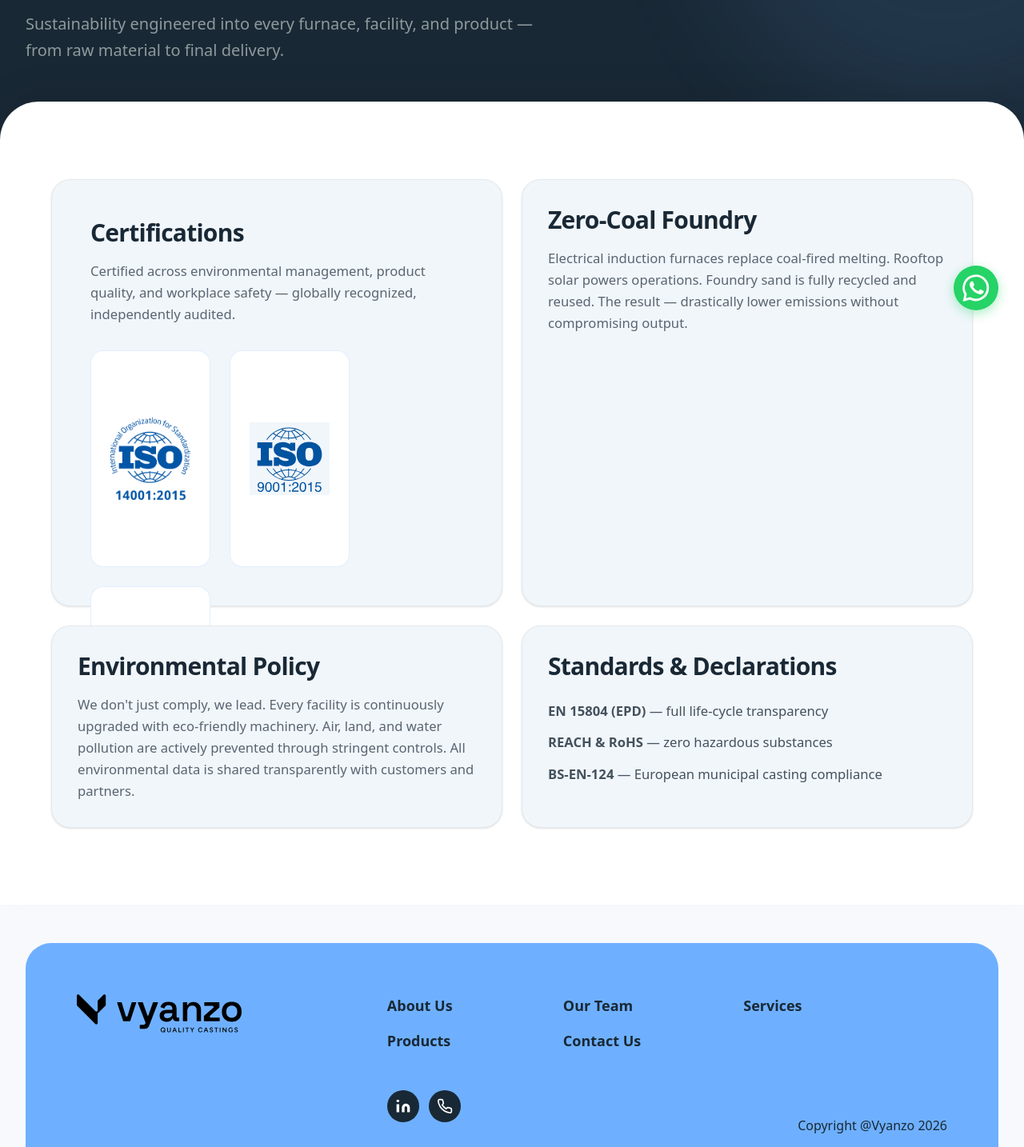
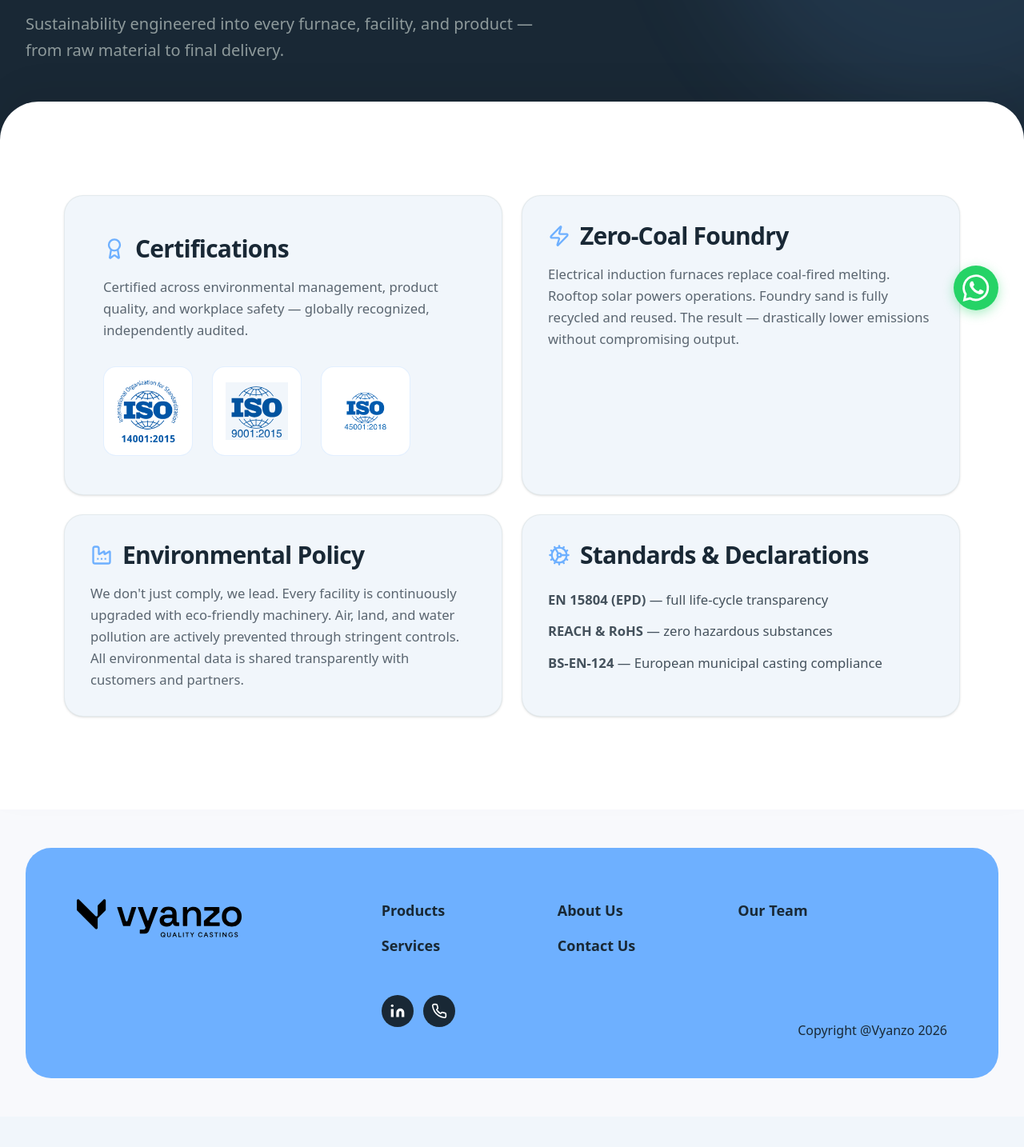
Before and after one commit to Vishesh-gandhineru/vyanzo-site-ai, a Next.js app: page /sustainability in a window 1280 px wide. Shown: the part 380-1814 px from the top of the page at 80% size. After the commit the page ends 1776 px from the top, so only its background shows below. Built offline with nearby package versions, Linux system fonts and the light colour scheme.

Commit message:
updated footer and sustainablity page content --done

```diff
--- a/src/app/sustainability/page.tsx
+++ b/src/app/sustainability/page.tsx
@@ -4,17 +4,14 @@ import GlobalHeader from "@/components/GlobalHeader";
 import Footer from "@/components/Footer";
 import { Zap, Award, Factory, Cog } from "lucide-react";
 import Image from "next/image";
-
+import { motion } from "framer-motion";
 
 export default function SustainabilityPage() {
-
-
   return (
     <main className="min-h-screen bg-[#f8f9fc] font-sans flex flex-col">
       <GlobalHeader />
 
       {/* Hero / Overview Section */}
-
 
       <section className="w-full bg-bg-dark text-white py-24 px-4 md:px-8 font-sans relative overflow-hidden">
         {/* Background Graphic */}
@@ -22,107 +19,149 @@ export default function SustainabilityPage() {
 
         <div className="max-w-[1400px] mx-auto relative z-10">
           <div className="flex flex-col md:flex-row md:items-end justify-between gap-8">
-            <div className="max-w-3xl">
+            <motion.div
+              initial={{ opacity: 0, y: 30 }}
+              animate={{ opacity: 1, y: 0 }}
+              transition={{ duration: 0.6 }}
+              className="max-w-3xl"
+            >
               <div className="flex items-center gap-3 text-brand-primary text-sm font-sans font-bold tracking-widest uppercase mb-6">
                 <span className="w-1.5 h-1.5 rounded-full bg-brand-primary"></span>
                 ENVIRONMENTAL RESPONSIBILITY
               </div>
               <h1 className="text-hero-inner font-serif font-bold tracking-tight mb-6">
-                   We Cleaner Processes, <span className="text-brand-primary">Greener Casting.</span>
+                We Cleaner Processes,{" "}
+                <span className="text-brand-primary">Greener Casting.</span>
               </h1>
               <p className="text-brand-ash/80 text-lg md:text-xl font-sans font-normal max-w-2xl leading-relaxed">
-                 Sustainability engineered into every furnace, facility, and product — from raw material to final delivery.
+                Sustainability engineered into every furnace, facility, and
+                product — from raw material to final delivery.
               </p>
-            </div>
-
-
+            </motion.div>
           </div>
         </div>
       </section>
 
-<section className="py-24 px-6 md:px-12 lg:px-16 bg-white relative -mt-12 rounded-t-[3rem] z-20 shadow-[0_-20px_40px_rgba(0,0,0,0.05)] border-t border-brand-ash/10">
+      <section className="section-xl bg-white relative -mt-12 rounded-t-[3rem] z-20 shadow-[0_-20px_40px_rgba(0,0,0,0.05)] border-t border-brand-ash/10">
         <div className="max-w-[1400px] mx-auto">
-
           <div className="flex flex-col gap-6 md:grid md:grid-cols-2">
-
             {/* Card 1 — Certifications (Full width on desktop) */}
-      <div className="md:col-span-1 bg-text-dark-bg border border-brand-ash/20 shadow-sm rounded-3xl p-8 md:p-12 flex flex-col gap-8">
+            <motion.div
+              initial={{ opacity: 0, y: 20 }}
+              whileInView={{ opacity: 1, y: 0 }}
+              viewport={{ once: true }}
+              transition={{ duration: 0.5 }}
+              className="md:col-span-1 bg-text-dark-bg border border-brand-ash/20 shadow-sm rounded-3xl p-8 md:p-12 flex flex-col gap-8"
+            >
               <div>
-          <h3 className="text-section-h3 font-serif font-semibold text-text-light-bg tracking-tight mb-4">
+                <h3 className="text-section-h3 font-serif font-semibold text-text-light-bg tracking-tight mb-4 flex items-center gap-3">
+                  <Award className="w-7 h-7 text-brand-primary shrink-0" />
                   Certifications
                 </h3>
                 <p className="text-text-light-bg/70 font-sans text-body-lg leading-relaxed max-w-3xl">
-            Certified across environmental management, product quality, and workplace safety — globally recognized, independently audited.
+                  Certified across environmental management, product quality,
+                  and workplace safety — globally recognized, independently
+                  audited.
                 </p>
               </div>
 
               {/* Logo Row */}
               <div className="flex flex-wrap items-center gap-6">
-          <div className="px-6 py-4 bg-white rounded-2xl border border-brand-primary/20 text-text-light-bg font-semibold font-sans text-sm h-full grid place-items-center">
-            <img src="certified/iso-14001-2015.webp" alt="ISO 14001" width={100} height={100} />
+                <div className="px-4 py-4 bg-white rounded-2xl border border-brand-primary/20 flex items-center justify-center w-28 h-28 shrink-0">
+                  <img
+                    src="certified/iso-14001-2015.webp"
+                    alt="ISO 14001"
+                    className="w-full h-full object-contain"
+                  />
                 </div>
-          <div className="px-6 py-4 bg-white rounded-2xl border border-brand-primary/20 text-text-light-bg font-semibold font-sans text-sm h-full grid place-items-center">
-            <img src="certified/ISO_9001-2015.svg" alt="ISO 9001" width={100} height={100} />
+                <div className="px-4 py-4 bg-white rounded-2xl border border-brand-primary/20 flex items-center justify-center w-28 h-28 shrink-0">
+                  <img
+                    src="certified/ISO_9001-2015.svg"
+                    alt="ISO 9001"
+                    className="w-full h-full object-contain"
+                  />
                 </div>
-          <div className="px-6 py-4 bg-white rounded-2xl border border-brand-primary/20 text-text-light-bg font-semibold font-sans text-sm h-full grid place-items-center">
-            <img src="certified/ISO-45001-2018.png" alt="ISO 45001" width={100} height={100} />
+                <div className="px-4 py-4 bg-white rounded-2xl border border-brand-primary/20 flex items-center justify-center w-28 h-28 shrink-0">
+                  <img
+                    src="certified/ISO-45001-2018.png"
+                    alt="ISO 45001"
+                    className="w-full h-full object-contain"
+                  />
                 </div>
               </div>
-      </div>
+            </motion.div>
 
             {/* Card 2 — Zero-Coal Foundry */}
-      <div className="bg-text-dark-bg border border-brand-ash/20 shadow-sm rounded-3xl p-8 flex flex-col gap-4">
-        <h3 className="text-section-h3 font-serif font-semibold text-text-light-bg tracking-tight">
+            <motion.div
+              initial={{ opacity: 0, y: 20 }}
+              whileInView={{ opacity: 1, y: 0 }}
+              viewport={{ once: true }}
+              transition={{ duration: 0.5, delay: 0.1 }}
+              className="bg-text-dark-bg border border-brand-ash/20 shadow-sm rounded-3xl p-8 flex flex-col gap-4"
+            >
+              <h3 className="text-section-h3 font-serif font-semibold text-text-light-bg tracking-tight flex items-center gap-3">
+                <Zap className="w-7 h-7 text-brand-primary shrink-0" />
                 Zero-Coal Foundry
               </h3>
               <p className="text-text-light-bg/70 font-sans text-body-lg leading-relaxed">
-          Electrical induction furnaces replace coal-fired melting. Rooftop solar powers operations. Foundry sand is fully recycled and reused. The result — drastically lower emissions without compromising output.
+                Electrical induction furnaces replace coal-fired melting.
+                Rooftop solar powers operations. Foundry sand is fully recycled
+                and reused. The result — drastically lower emissions without
+                compromising output.
               </p>
-      </div>
+            </motion.div>
 
             {/* Card 3 — Environmental Policy */}
-      <div className="bg-text-dark-bg border border-brand-ash/20 shadow-sm rounded-3xl p-8 flex flex-col gap-4">
-        <h3 className="text-section-h3 font-serif font-semibold text-text-light-bg tracking-tight">
+            <motion.div
+              initial={{ opacity: 0, y: 20 }}
+              whileInView={{ opacity: 1, y: 0 }}
+              viewport={{ once: true }}
+              transition={{ duration: 0.5, delay: 0.2 }}
+              className="bg-text-dark-bg border border-brand-ash/20 shadow-sm rounded-3xl p-8 flex flex-col gap-4"
+            >
+              <h3 className="text-section-h3 font-serif font-semibold text-text-light-bg tracking-tight flex items-center gap-3">
+                <Factory className="w-7 h-7 text-brand-primary shrink-0" />
                 Environmental Policy
               </h3>
               <p className="text-text-light-bg/70 font-sans text-body-lg leading-relaxed">
-          We don't just comply, we lead. Every facility is continuously upgraded with eco-friendly machinery. Air, land, and water pollution are actively prevented through stringent controls. All environmental data is shared transparently with customers and partners.
+                We don't just comply, we lead. Every facility is continuously
+                upgraded with eco-friendly machinery. Air, land, and water
+                pollution are actively prevented through stringent controls. All
+                environmental data is shared transparently with customers and
+                partners.
               </p>
-      </div>
+            </motion.div>
 
             {/* Card 4 — Standards & Declarations */}
-      <div className="bg-text-dark-bg border border-brand-ash/20 shadow-sm rounded-3xl p-8 flex flex-col gap-6">
-        <h3 className="text-section-h3 font-serif font-semibold text-text-light-bg tracking-tight">
+            <motion.div
+              initial={{ opacity: 0, y: 20 }}
+              whileInView={{ opacity: 1, y: 0 }}
+              viewport={{ once: true }}
+              transition={{ duration: 0.5, delay: 0.3 }}
+              className="bg-text-dark-bg border border-brand-ash/20 shadow-sm rounded-3xl p-8 flex flex-col gap-6"
+            >
+              <h3 className="text-section-h3 font-serif font-semibold text-text-light-bg tracking-tight flex items-center gap-3">
+                <Cog className="w-7 h-7 text-brand-primary shrink-0" />
                 Standards & Declarations
               </h3>
               <div className="flex flex-col gap-3 text-text-light-bg/80 font-sans text-body-lg">
                 <div>
-            <span className="font-semibold">EN 15804 (EPD)</span> — full life-cycle transparency
+                  <span className="font-semibold">EN 15804 (EPD)</span> — full
+                  life-cycle transparency
                 </div>
                 <div>
-            <span className="font-semibold">REACH & RoHS</span> — zero hazardous substances
+                  <span className="font-semibold">REACH & RoHS</span> — zero
+                  hazardous substances
                 </div>
                 <div>
-            <span className="font-semibold">BS-EN-124</span> — European municipal casting compliance
+                  <span className="font-semibold">BS-EN-124</span> — European
+                  municipal casting compliance
                 </div>
               </div>
+            </motion.div>
           </div>
-
         </div>
-
-</div>
-
-
       </section>
-
-
-
-
-
-
-
-
-
 
       <Footer />
     </main>
--- a/src/components/Footer.tsx
+++ b/src/components/Footer.tsx
@@ -6,7 +6,6 @@ import { Linkedin, ChevronUp } from "lucide-react";
 
 // We will use standard Svgs or Lucide icons for social.
 const WhatsAppIcon = ({ className }: { className?: string }) => (
-
   <svg
     xmlns="http://www.w3.org/2000/svg"
     width="24"
@@ -42,7 +41,6 @@ export default function Footer() {
   return (
     <footer className="w-full pt-12 pb-12 px-4 md:px-8 font-sans">
       <div className="max-w-[1400px] mx-auto bg-brand-primary rounded-4xl p-8 md:p-12 lg:p-16 flex flex-col md:flex-row justify-between relative overflow-hidden">
-
         {/* Left Section: Logo */}
         <div className="shrink-0 mb-12 md:mb-0">
           {/* Logo with brightness-0 to make it black/dark */}
@@ -57,14 +55,20 @@ export default function Footer() {
 
         {/* Middle Section: Links Grid */}
         <div className="grow flex flex-col md:flex-row md:justify-center gap-12 md:gap-24 lg:gap-32 mb-16 md:mb-0">
-
           {/* Column 1 */}
           <div className="flex flex-col gap-4">
-            <Link href="/about" className="text-bg-dark font-sans font-bold text-lg hover:opacity-70 transition-opacity">
-              About Us
+            <Link
+              href="/products"
+              className="text-bg-dark font-sans font-bold text-lg hover:opacity-70 transition-opacity whitespace-nowrap"
+            >
+              Products
             </Link>
-            <Link href="/products" className="text-bg-dark font-sans font-bold text-lg hover:opacity-70 transition-opacity whitespace-nowrap">
-              Products
+
+            <Link
+              href="/services"
+              className="text-bg-dark font-sans font-bold text-lg hover:opacity-70 transition-opacity"
+            >
+              Services
             </Link>
 
             {/* Social Icons positioned below first column */}
@@ -75,7 +79,11 @@ export default function Footer() {
                 rel="noopener noreferrer"
                 className="w-10 h-10 rounded-full bg-bg-dark flex items-center justify-center text-white hover:opacity-80 transition-opacity"
               >
-                <Linkedin className="w-5 h-5" fill="currentColor" strokeWidth={0} />
+                <Linkedin
+                  className="w-5 h-5"
+                  fill="currentColor"
+                  strokeWidth={0}
+                />
               </a>
               <a
                 href="#"
@@ -90,22 +98,29 @@ export default function Footer() {
 
           {/* Column 2 */}
           <div className="flex flex-col gap-4">
-            <Link href="/about/#team" className="text-bg-dark font-sans font-bold text-lg hover:opacity-70 transition-opacity">
-              Our Team
+            <Link
+              href="/about"
+              className="text-bg-dark font-sans font-bold text-lg hover:opacity-70 transition-opacity"
+            >
+              About Us
             </Link>
-            <Link href="/contact" className="text-bg-dark font-sans font-bold text-lg hover:opacity-70 transition-opacity">
+            <Link
+              href="/contact"
+              className="text-bg-dark font-sans font-bold text-lg hover:opacity-70 transition-opacity"
+            >
               Contact Us
             </Link>
           </div>
 
           {/* Column 3 */}
           <div className="flex flex-col gap-4">
-            <Link href="/services" className="text-bg-dark font-sans font-bold text-lg hover:opacity-70 transition-opacity">
-              Services
+            <Link
+              href="/about/#team"
+              className="text-bg-dark font-sans font-bold text-lg hover:opacity-70 transition-opacity"
+            >
+              Our Team
             </Link>
-
           </div>
-
         </div>
 
         {/* Bottom Right Copyright */}
@@ -114,17 +129,17 @@ export default function Footer() {
             Copyright @Vyanzo {currentYear}
           </p>
         </div>
-
       </div>
 
       {/* Floating Action Buttons */}
       <div className="fixed bottom-6 right-6 md:bottom-8 md:right-8 flex flex-col items-center gap-4 z-9999">
-
         {/* Scroll to Top Button */}
         <button
           onClick={scrollToTop}
           className={`w-12 h-12 bg-brand-primary text-white rounded-full flex items-center justify-center shadow-lg border border-black/10 transition-all duration-300 ${
-            showScroll ? "opacity-100 translate-y-0" : "opacity-0 translate-y-10 pointer-events-none"
+            showScroll
+              ? "opacity-100 translate-y-0"
+              : "opacity-0 translate-y-10 pointer-events-none"
           } hover:-translate-y-1 hover:bg-black`}
           aria-label="Scroll to top"
         >
@@ -139,12 +154,35 @@ export default function Footer() {
           className="w-14 h-14 text-white rounded-full flex items-center justify-center shadow-[0_4px_14px_0_rgba(37,211,102,0.39)] hover:-translate-y-1 hover:shadow-[0_6px_20px_rgba(37,211,102,0.5)] transition-all duration-300 relative overflow-hidden group"
           aria-label="Contact on WhatsApp"
         >
-
-       <svg xmlns="http://www.w3.org/2000/svg" aria-label="WhatsApp" role="img" viewBox="0 0 512 512" fill="#000000"><g id="SVGRepo_bgCarrier" strokeWidth="0"></g><g id="SVGRepo_tracerCarrier" strokeLinecap="round" strokeLinejoin="round"></g><g id="SVGRepo_iconCarrier"><rect width="512" height="512" rx="15%" fill="#25d366"></rect><path fill="#25d366" stroke="#ffffff" strokeWidth="26" d="M123 393l14-65a138 138 0 1150 47z"></path><path fill="#ffffff" d="M308 273c-3-2-6-3-9 1l-12 16c-3 2-5 3-9 1-15-8-36-17-54-47-1-4 1-6 3-8l9-14c2-2 1-4 0-6l-12-29c-3-8-6-7-9-7h-8c-2 0-6 1-10 5-22 22-13 53 3 73 3 4 23 40 66 59 32 14 39 12 48 10 11-1 22-10 27-19 1-3 6-16 2-18"></path></g></svg>
-
+          <svg
+            xmlns="http://www.w3.org/2000/svg"
+            aria-label="WhatsApp"
+            role="img"
+            viewBox="0 0 512 512"
+            fill="#000000"
+          >
+            <g id="SVGRepo_bgCarrier" strokeWidth="0"></g>
+            <g
+              id="SVGRepo_tracerCarrier"
+              strokeLinecap="round"
+              strokeLinejoin="round"
+            ></g>
+            <g id="SVGRepo_iconCarrier">
+              <rect width="512" height="512" rx="15%" fill="#25d366"></rect>
+              <path
+                fill="#25d366"
+                stroke="#ffffff"
+                strokeWidth="26"
+                d="M123 393l14-65a138 138 0 1150 47z"
+              ></path>
+              <path
+                fill="#ffffff"
+                d="M308 273c-3-2-6-3-9 1l-12 16c-3 2-5 3-9 1-15-8-36-17-54-47-1-4 1-6 3-8l9-14c2-2 1-4 0-6l-12-29c-3-8-6-7-9-7h-8c-2 0-6 1-10 5-22 22-13 53 3 73 3 4 23 40 66 59 32 14 39 12 48 10 11-1 22-10 27-19 1-3 6-16 2-18"
+              ></path>
+            </g>
+          </svg>
         </a>
       </div>
-
     </footer>
   );
 }
--- a/src/data/productdata.json
+++ b/src/data/productdata.json
@@ -549,7 +549,7 @@
     "no": 29,
     "product_category": "Siphons",
     "sub_category": null,
-    "name": "5045Z",
+    "name": "V50/45Z",
     "certification_type": "Benor",
     "certifications": {
       "file_1": "https://drive.google.com/file/d/1XJgZcBOZb2FRC1Pcn8AYS0Rxr6h92sDy/view?usp=drive_link",
@@ -592,7 +592,7 @@
     "no": 31,
     "product_category": "Siphons",
     "sub_category": null,
-    "name": "3040Z",
+    "name": "V30/40Z",
     "certification_type": "Benor",
     "certifications": {
       "file_1": "https://drive.google.com/file/d/1PNXVLZqA2e9B3IpOHhDOMRV_Q7CeROcN/view?usp=drive_link",
```
Also changed, not shown: src/components/MegaMenu.tsx (+11 -5 lines), src/components/products/ProductsHero.tsx (+4 -9 lines). Lines whose indentation alone changed are shown as unchanged.
